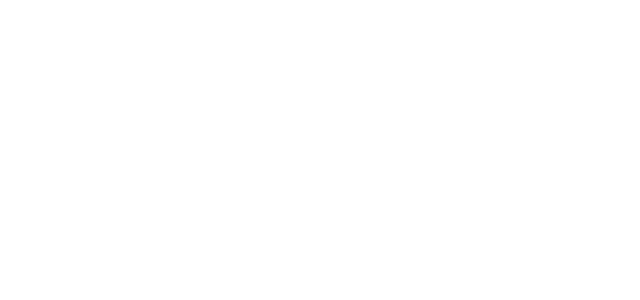
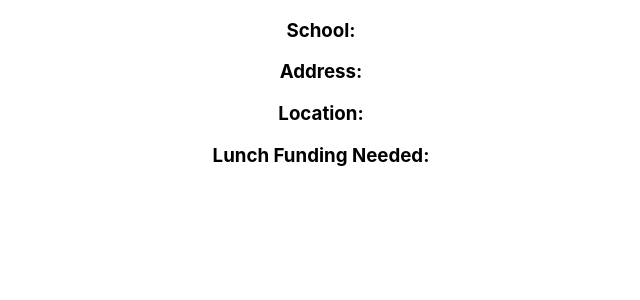
Before and after one commit to luncherbw0719/frontend, a React (Create React App) app: page / in a window 1280 px wide. Shown: the top 300 px of the page, without its empty margins (319-959 px from the left). Built offline with nearby package versions, Linux system fonts and the light colour scheme.

Commit message:
added school components

```diff
--- a/src/App.js
+++ b/src/App.js
@@ -6,6 +6,8 @@
 import { setToken } from './actions';
 
 import { connect } from 'react-redux';
+
+import SchoolCard from "./components/SchoolCard";
 
 function App(props) {
   const [authToken, setAuthToken] = useToken();
@@ -18,7 +20,7 @@
 
   return (
     <div className="App">
-
+      <SchoolCard/>
     </div>
   );
 }
--- /dev/null
+++ b/src/components/SchoolCard.js
@@ -0,0 +1,16 @@
+import React from "react";
+
+// Contains a list of schools who have requested financial needs for their students.
+// Each school is laid out in a grid format, with the name of the school, physical address/location of the school and a requested amount of funds that the school needs in order to provide lunches for their students
+function SchoolCard({ school, address, location, funding }) {
+ return (
+   <div className="school-card">
+     <h3 className="School">School: </h3>
+     <h3 className="Address">Address: </h3>
+     <h3 className="Location">Location: </h3>
+     <h3 className="Funding">Lunch Funding Needed: </h3>
+   </div>
+ );
+}
+
+export default SchoolCard;
```
Also changed, not shown: src/components/SchoolList.js (added, +8 -0 lines).
